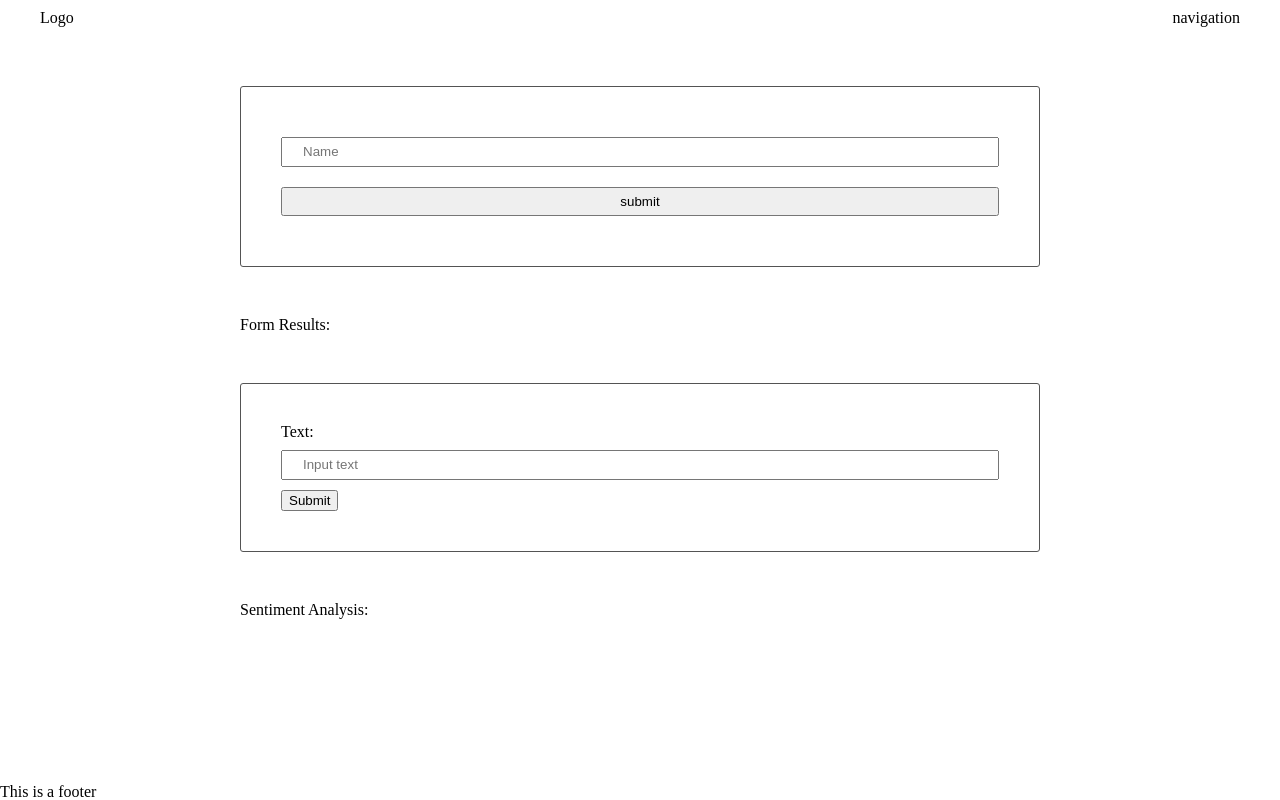
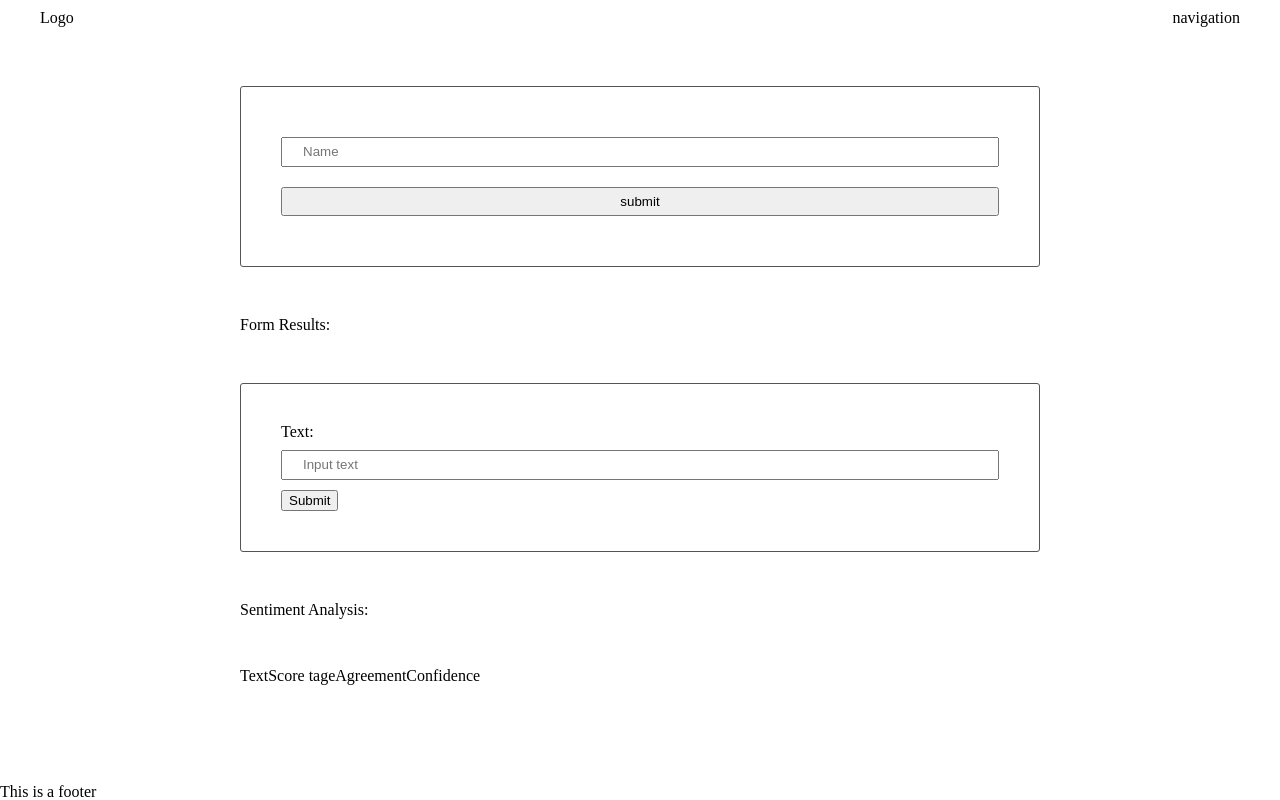
Before and after one commit to briansegs/evaluate-news-nlp, a website built with webpack: page src/client/views/index.html in a window 1280 px wide. Built offline with nearby package versions, Linux system fonts and the light colour scheme.

Commit message:
feat: Add table for sentiment Analysis

```diff
--- a/src/client/views/index.html
+++ b/src/client/views/index.html
@@ -40,6 +40,22 @@
                 <strong>Sentiment Analysis:</strong>
                 <div id="sentiment-results"></div>
             </section>
+            <section>
+                <table>
+                    <thead>
+                        <tr>
+                            <th>Text</th>
+                            <th>Score tage</th>
+                            <th>Agreement</th>
+                            <th>Confidence</th>
+                        </tr>
+                    </thead>
+                    <tbody id=tbody>
+
+
+                    </tbody>
+                </table>
+            </section>
         </main>
 
         <footer>
```
